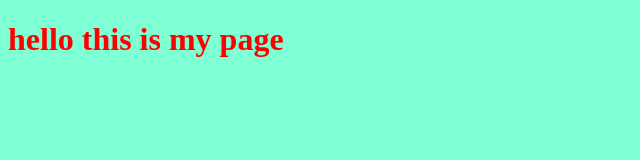
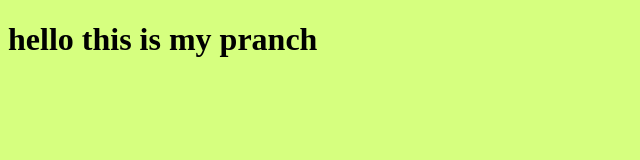
Before and after one commit to gerges46/myproject, a plain HTML site: page index.html in a window 1280 px wide. Shown: the whole page, without its empty margins (0-640 px from the left). Drawn offline with Linux system fonts and the light colour scheme.

Commit message:
changeing style for the title

```diff
--- a/index.html
+++ b/index.html
@@ -7,7 +7,7 @@
 <link rel="stylesheet" href="style.css">
 </head>
 <body>
-    <h1>hello this is my page</h1>
+    <h1>hello this is my pranch</h1>
    <script src="app.js">
 
    </script>
--- a/style.css
+++ b/style.css
@@ -1,6 +1,6 @@
 h1{
-    color: red;
+    color: black;
 }
 body{
-    background-color: aquamarine;
+    background-color: rgb(214, 255, 127);
 }
```
